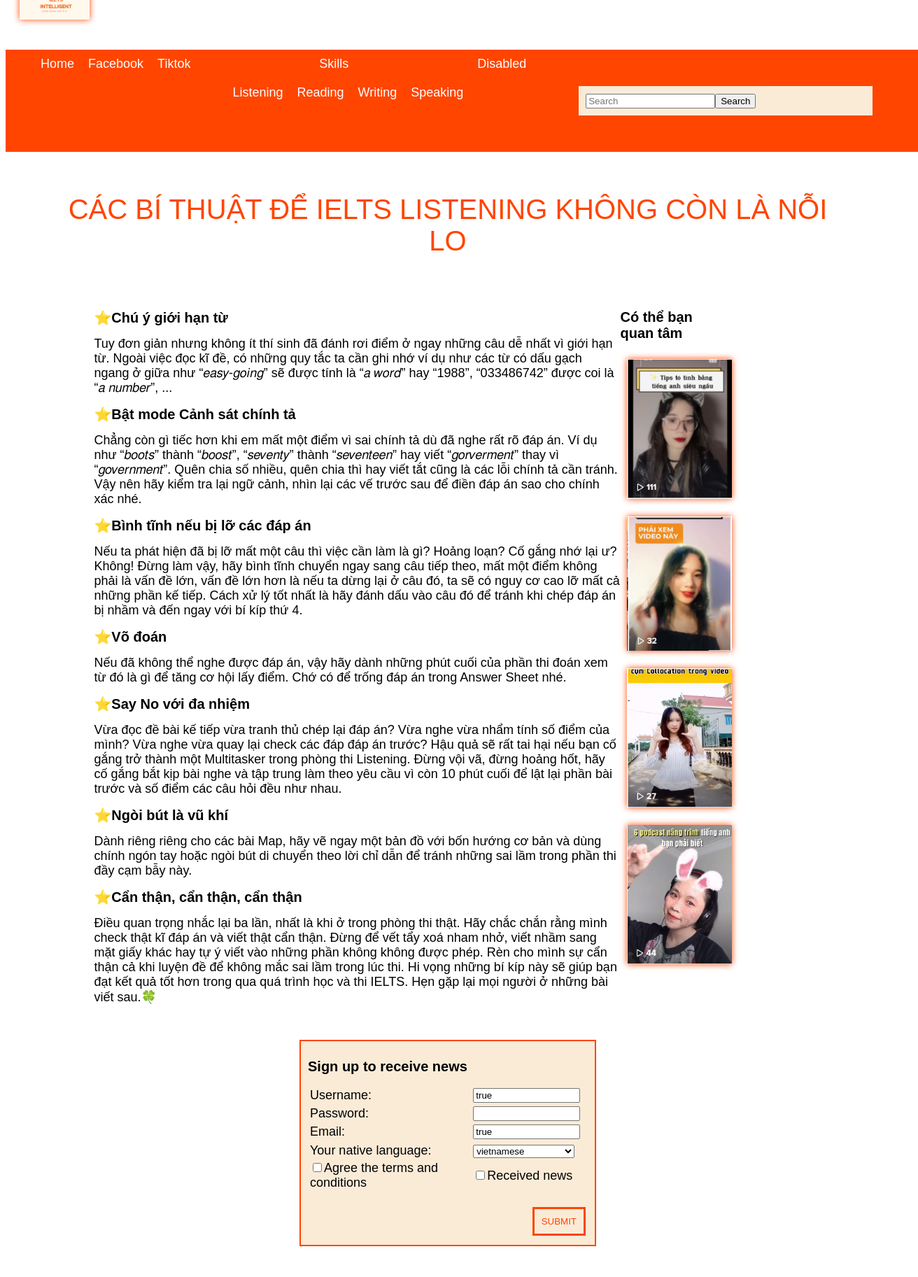
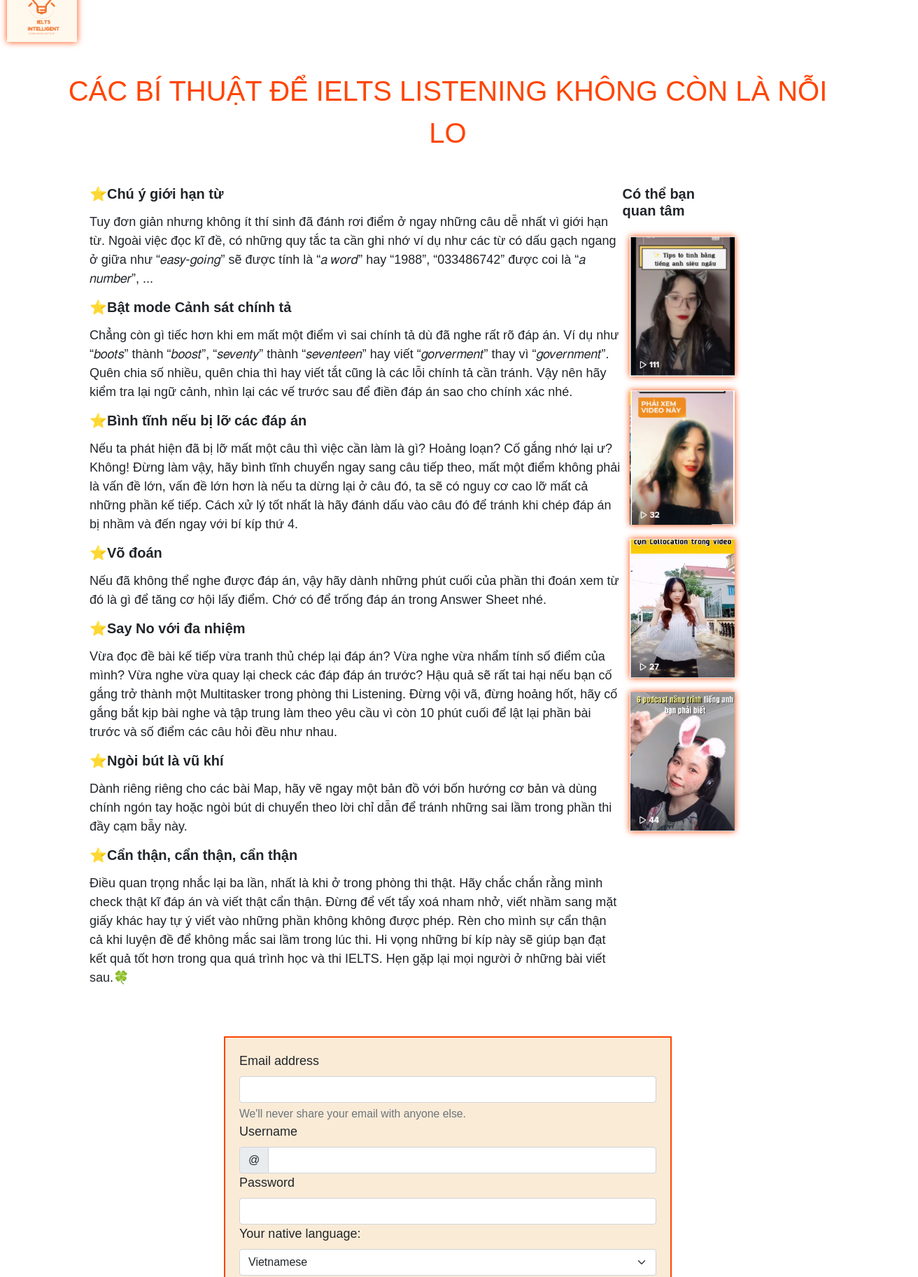
Before and after one commit to FangLee2003/IIN-Website-FangLee, a React (Create React App) app: page / in a window 1280 px wide. Shown: the part 100-1925 px from the top of the page at 70% size, 1312 px wide, since content can reach past the window. Built offline with nearby package versions, Linux system fonts and the light colour scheme.

Commit message:
Fixed all bugs except dropdown menu

```diff
--- a/public/index.html
+++ b/public/index.html
@@ -2,6 +2,7 @@
 <html lang="en">
   <head>
     <meta charset="utf-8" />
+    <link href="https://cdn.jsdelivr.net/npm/bootstrap@5.1.3/dist/css/bootstrap.min.css" rel="stylesheet" integrity="sha384-1BmE4kWBq78iYhFldvKuhfTAU6auU8tT94WrHftjDbrCEXSU1oBoqyl2QvZ6jIW3" crossorigin="anonymous">
     <link rel="icon" href="%PUBLIC_URL%/favicon.ico" />
     <meta name="viewport" content="width=device-width, initial-scale=1" />
     <meta name="theme-color" content="#000000" />
@@ -39,5 +40,6 @@
       To begin the development, run `npm start` or `yarn start`.
       To create a production bundle, use `npm run build` or `yarn build`.
     -->
+    <script src="https://cdn.jsdelivr.net/npm/bootstrap@5.1.3/dist/js/bootstrap.bundle.min.js" integrity="sha384-ka7Sk0Gln4gmtz2MlQnikT1wXgYsOg+OMhuP+IlRH9sENBO0LRn5q+8nbTov4+1p" crossorigin="anonymous"></script>
   </body>
 </html>
--- a/src/App.js
+++ b/src/App.js
@@ -1,4 +1,4 @@
-import "./App.scss";
+import "./css/App.css";
 import Regist from "./script.js"; //import *
 import logo from "./assets/logo.png";
 import tiktok1 from "./assets/tiktok1.png";
@@ -16,7 +16,8 @@ function App() {
           </a>
         </div>
       </header>
-      <ul className="nav nav-tabs">
+      <div class="container-fluid">
+      <ul className="nav fixed-top nav-tabs">
         <li className="nav-item">
           <a
             className="nav-link active"
@@ -40,22 +41,23 @@ function App() {
           </a>
         </li>
         <li className="nav-item dropdown">
-          <a className="nav-link dropdown-toggle" data-bs-toggle="dropdown" href="#" role="button" aria-expanded="false">Skills</a>
+          <a className="nav-link dropdown-toggle" data-bs-toggle="dropdown" href="http://localhost:3000/" role="button" aria-expanded="false">Skills</a>
           <ul className="dropdown-menu">
-            <li><a className="dropdown-item" href="#">Listening</a></li>
-            <li><a className="dropdown-item" href="#">Reading</a></li>
-            <li><a className="dropdown-item" href="#">Writing</a></li>
-            <li><a className="dropdown-item" href="#">Speaking</a></li>
+            <li><a className="dropdown-item" href="http://localhost:3000/">Listening</a></li>
+            <li><a className="dropdown-item" href="http://localhost:3000/">Reading</a></li>
+            <li><a className="dropdown-item" href="http://localhost:3000/">Writing</a></li>
+            <li><a className="dropdown-item" href="http://localhost:3000/">Speaking</a></li>
           </ul>
         </li>
         <li className="nav-item">
-          <a className="nav-link disabled">Disabled</a>
+          <a className="nav-link disabled" href="http://localhost:3000/">Disabled</a>
         </li>
-        <form className="d-flex">
-          <input className="form-control me-2" type="search" placeholder="Search" aria-label="Search" />
-          <button className="btn btn-outline-success" type="submit">Search</button>
+        <form class="d-flex">
+          <input class="form-control me-2" type="search" placeholder="Enter search" aria-label="Search" />
+          <button class="btn btn-outline-light" type="submit">Search</button>
         </form>
       </ul>
+      </div>
       <header className="header">
         CÁC BÍ THUẬT ĐỂ IELTS LISTENING KHÔNG CÒN LÀ NỖI LO
       </header>
@@ -132,163 +134,65 @@ function App() {
           </div>
         </aside>
       </div>
-      <form onSubmit={Regist}>
-        <h2>Sign up to receive news</h2>
-        <table>
-          <tbody>
-            <tr>
-              <td className="tdLabel">
-                <label htmlFor="register_name" className="label">
-                  Username:
-                </label>
-              </td>
-              <td>
-                <input
-                  type="text"
-                  name="name"
-                  defaultValue
-                  id="register_name"
-                  style={{ width: "90%" }}
-                  required
-                />
-              </td>
-            </tr>
-            <tr>
-              <td className="tdLabel">
-                <label htmlFor="register_password" className="label">
-                  Password:
-                </label>
-              </td>
-              <td>
-                <input
-                  type="password"
-                  name="password"
-                  id="register_password"
-                  style={{ width: "90%" }}
-                  required
-                />
-              </td>
-            </tr>
-            <tr>
-              <td className="tdLabel">
-                <label htmlFor="register_email" className="label">
-                  Email:
-                </label>
-              </td>
-              <td>
-                <input
-                  type="email"
-                  name="email"
-                  defaultValue
-                  id="register_email"
-                  style={{ width: "90%" }}
-                  required
-                />
-              </td>
-            </tr>
-            <tr></tr>
-            <tr>
-              <td className="tdLabel">
-                <label htmlFor="register_language" className="label">
-                  Your native language:
-                </label>
-              </td>
-              <td>
-                <select
-                  name="language"
-                  id="register_language"
-                  style={{ width: "90%" }}
-                  required
-                >
-                  <option value="vietnamese">vietnamese</option>
-                  <option value="english">english</option>
-                  <option value="japanese">japanese</option>
-                  <option value="chinese">chinese</option>
-                  <option value="other">other</option>
-                </select>
-              </td>
-            </tr>
-            <tr>
-              <td>
-                <input
-                  type="checkbox"
-                  name="rule"
-                  id="rule"
-                  defaultValue="rule"
-                  required
-                />
-                <label htmlFor="rule">Agree the terms and conditions</label>
-              </td>
-              <td>
-                <input
-                  type="checkbox"
-                  name="news"
-                  id="news"
-                  defaultValue="news"
-                />
-                <label htmlFor="news">Received news</label>
-              </td>
-            </tr>
-            <tr>
-              <td colSpan={2}>
-                <div align="right">
-                  <input type="submit" id="register" defaultValue="Register" />
-                </div>
-              </td>
-            </tr>
-          </tbody>
-        </table>
-      </form>
-
-      <form class="row g-3 needs-validation" novalidate>
-        <div class="col-md-4">
-          <label for="exampleInputEmail1" class="form-label">Email address</label>
-          <input type="email" class="form-control" id="exampleInputEmail1" aria-describedby="emailHelp" />
-          <div id="emailHelp" class="form-text">We'll never share your email with anyone else.</div>
-          <div class="valid-feedback">
+      <form className="row g-3 needs-validation" novalidate>
+        <div className="regist">
+          <div className="col-mb-3">
+            <label for="exampleInputEmail1" className="form-label">Email address</label>
+            <input type="email" className="form-control" id="exampleInputEmail1" aria-describedby="emailHelp" required />
+            <div id="emailHelp" className="form-text">We'll never share your email with anyone else.</div>
+            <div className="valid-feedback">
               Looks good!
             </div>
           </div>
-        <div class="col-md-4">
-          <label for="validationCustomUsername" class="form-label">Username</label>
-          <div class="input-group has-validation">
-            <span class="input-group-text" id="inputGroupPrepend">@</span>
-            <input type="text" class="form-control" id="validationCustomUsername" aria-describedby="inputGroupPrepend" required />
-            <div class="invalid-feedback">
+          <div className="col-mb-3">
+            <label for="validationCustomUsername" className="form-label">Username</label>
+            <div className="input-group has-validation">
+              <span className="input-group-text" id="inputGroupPrepend">@</span>
+              <input type="text" className="form-control" id="validationCustomUsername" aria-describedby="inputGroupPrepend" required />
+              <div className="invalid-feedback">
                 Please choose a username.
               </div>
             </div>
           </div>
-        <div class="mb-3">
-          <label for="exampleInputPassword1" class="form-label">Password</label>
-          <input type="password" class="form-control" id="exampleInputPassword1" />
-          <div class="valid-feedback">
+          <div className="col-mb-3">
+            <label for="exampleInputPassword1" className="form-label">Password</label>
+            <input type="password" className="form-control" id="exampleInputPassword1" required />
+            <div className="valid-feedback">
               Looks good!
             </div>
           </div>
-        <div class="col-md-3">
-          <label for="validationCustom04" class="form-label">Your native language:</label>
-          <select class="form-select" id="validationCustom04" required>
+          <div className="col-mb-3">
+            <label for="validationCustom04" className="form-label">Your native language:</label>
+            <select className="form-select" id="validationCustom04" required>
               <option value="1">Vietnamese</option>
               <option value="2">Chinese</option>
               <option value="3">English</option>
             </select>
           </div>
 
-        <div class="col-12">
-          <div class="form-check">
-            <input class="form-check-input" type="checkbox" value="" id="invalidCheck" required />
-            <label class="form-check-label" for="invalidCheck">
+          <div className="col-12">
+            <div className="form-check">
+              <input className="form-check-input" type="checkbox" value="" id="invalidCheck" required />
+              <label className="form-check-label" for="invalidCheck">
                 Agree to terms and conditions
               </label>
-            <div class="invalid-feedback">
+              <div className="invalid-feedback">
                 You must agree before submitting.
               </div>
             </div>
           </div>
-        <div class="col-12">
+          <div className="col-12">
+            <div className="form-check">
+              <input className="form-check-input" type="checkbox" value="" id="invalidCheck" />
+              <label className="form-check-label" for="invalidCheck">
+                Receive news
+              </label>
+            </div>
+          </div>
+          <div className="col-12">
             <div align="right">
-            <input type="submit" id="register" defaultValue="Register" />
+              <input type="submit" id="registerbutton" defaultValue="Register" onSubmit={Regist} />
+            </div>
           </div>
         </div>
       </form>
--- a/src/App.scss
+++ b/src/App.scss
@@ -1,7 +1,7 @@
-/* background: -webkit-linear-gradient(to right, #ff4500, #FFFFFF);   Chrome 10-25, Safari 5.1-6
+@charset "UTF-8";
+/* scss App.scss App.css: Convert scss to css
+background: -webkit-linear-gradient(to right, #ff4500, #FFFFFF);   Chrome 10-25, Safari 5.1-6
 background: linear-gradient(to right, #ff4500, #FFFFFF);  W3C, IE 10+/ Edge, Firefox 16+, Chrome 26+, Opera 12+, Safari 7+ */
-$maincolor : #ff4500;
-
 body {
   font-family: Arial;
   font-size: 18px;
@@ -11,42 +11,42 @@ body {
   flex-flow: row wrap;
   width: 90%;
   height: auto;
-  margin: 50px auto;
+  margin: 20px auto;
   padding: 10px;
   font-size: 40px;
   text-align: center;
-  color: $maincolor;
+  color: #ff4500;
 }
 .nav {
-  display: flex;
-  flex-direction: row;
-  justify-content: flex-start;
-  align-items: stretch;
-  background-color: $maincolor;
-  width: 100%;
-  height: auto;
+  background-color: #ff4500;
 }
+/*
 ul {
-  position: -webkit-sticky; /* áp dụng với Safari */
+  position: -webkit-sticky;
+  /* áp dụng với Safari *//*
   position: sticky;
   list-style-type: none;
-  overflow: hidden; /* Khi chiều cao của box không đủ chứa text, thì text bị tràn sẽ được dấu đi. */
-}
+  overflow: hidden;
+  /* Khi chiều cao của box không đủ chứa text, thì text bị tràn sẽ được dấu đi.
+}/*
 li {
   float: left;
 }
-li a {
-  display: block;
+*/
+.nav-link {
   color: white;
-  text-align: center;
-  padding: 10px 10px;
-  text-decoration: none;
 }
+.nav-tabs .nav-link.active, .nav-link:focus, .nav-link:hover{
+  color: #ff4500;
+  background-color: white;
+}
+/*
 li a:hover {
   background-color: white;
-  color: $maincolor;
+  color: #ff4500;
   font-weight: bold;
-}
+}*/
+
 .content {
   margin-left: 10%;
   width: 70%;
@@ -54,9 +54,11 @@ li a:hover {
   display: flex;
   flex-direction: row;
 }
+
 .section {
   height: auto;
 }
+
 .aside {
   border-color: brown;
   width: 15%;
@@ -64,8 +66,9 @@ li a:hover {
   display: flex;
   flex-flow: column wrap;
 }
+
 .footer {
-  background-color: $maincolor;
+  background-color: #ff4500;
   font-size: 16px;
   text-align: center;
   font-style: italic;
@@ -75,60 +78,71 @@ li a:hover {
   height: auto;
   vertical-align: bottom;
 }
+
 #gallery {
   display: grid;
   grid-template-columns: repeat(auto-fill, minmax(150px, 200px));
 }
+
 img {
   display: inline-block;
   align-items: left;
   max-width: 100%;
   height: auto;
   margin: 10px 10px;
-  filter: drop-shadow(0 0 5px $maincolor);
+  filter: drop-shadow(0 0 5px #ff4500);
   -webkit-transform: scale(1);
   transform: scale(1);
   -webkit-transition: 0.3s ease-in-out;
   transition: 0.3s ease-in-out;
 }
+
 img:hover {
   -webkit-transform: scale(1.3);
   transform: scale(1.3);
 }
+
 .logo {
-  margin: 10px;
+  margin-top: 50px;
   display: inline-block;
 }
+
 h2 {
   font-size: 20px;
   font-weight: bold;
   margin: 15px 0px;
 }
-form {
+
+.regist{
   background-color: antiquewhite;
   margin: 50px auto;
-  width: 400px;
+  padding: 20px;
+  width: 50%;
   height: auto;
-  padding: 10px;
-  border: 2px solid $maincolor;
+  border: 2px solid #ff4500;
 }
-#register {
-  margin-top: 20px;
+.row{
+  margin: 20px auto;
+}
+#registerbutton {
+  margin: 10px;
   width: auto;
   height: auto;
   padding: 10px;
   cursor: pointer;
   display: inline-block;
   text-transform: uppercase;
-  color: $maincolor;
+  color: #ff4500;
   background-color: transparent;
-  border: 3px solid $maincolor;
+  border: 3px solid #ff4500;
   transition: 0.3s;
 }
-#register:hover {
+
+#registerbutton:hover {
   animation: pulse 1s infinite;
   transition: 0.3s;
 }
+
 @keyframes pulse {
   0% {
     transform: scale(1);
@@ -147,39 +161,41 @@ form {
   font-weight: bold;
 }
 
-@media (max-width: 768px){
+@media (max-width: 768px) {
   body {
     font-size: 14px;
   }
+
   .header {
     font-size: 22px;
   }
+
   .nav {
     font-size: 14px;
   }
+
   li a {
     padding: 5px;
   }
+
   .content {
     flex-direction: column;
   }
+
   .aside {
     display: inline-block;
     flex-direction: row;
     justify-content: space-around;
   }
+
   #gallery {
     display: grid;
     grid-template-columns: repeat(2, minmax(110px, 150px));
   }
-  img {
-    width: 100px;
-    height: 150px;
-  }
+
   h2 {
     font-size: 16px;
   }
-  form {
-    width: 200px;
-  }
 }
+
+/*# sourceMappingURL=App.css.map */
--- a/src/css/App.css
+++ b/src/css/App.css
@@ -1,53 +1,46 @@
 @charset "UTF-8";
-/* background: -webkit-linear-gradient(to right, #ff4500, #FFFFFF);   Chrome 10-25, Safari 5.1-6
+/* scss App.scss App.css: Convert scss to css
+background: -webkit-linear-gradient(to right, #ff4500, #FFFFFF);   Chrome 10-25, Safari 5.1-6
 background: linear-gradient(to right, #ff4500, #FFFFFF);  W3C, IE 10+/ Edge, Firefox 16+, Chrome 26+, Opera 12+, Safari 7+ */
 body {
   font-family: Arial;
   font-size: 18px;
 }
-
 .header {
   display: flex;
   flex-flow: row wrap;
   width: 90%;
   height: auto;
-  margin: 50px auto;
+  margin: 20px auto;
   padding: 10px;
   font-size: 40px;
   text-align: center;
   color: #ff4500;
 }
+.nav {
+  background-color: #ff4500;
+}
 /*
-.nav {
-  display: flex;
-  flex-direction: row;
-  justify-content: flex-start;
-  align-items: stretch;
-  background-color: #ff4500;
-  width: 100%;
-  height: auto;
-}
-*//*
 ul {
-  position: -webkit-sticky;*/
+  position: -webkit-sticky;
   /* áp dụng với Safari *//*
   position: sticky;
   list-style-type: none;
   overflow: hidden;
   /* Khi chiều cao của box không đủ chứa text, thì text bị tràn sẽ được dấu đi.
-}*//*
+}/*
 li {
   float: left;
 }
-
-li a {
-  display: block;
+*/
+.nav-link {
   color: white;
-  text-align: center;
-  padding: 10px 10px;
-  text-decoration: none;
 }
-
+.nav-tabs .nav-link.active, .nav-link:focus, .nav-link:hover{
+  color: #ff4500;
+  background-color: white;
+}
+/*
 li a:hover {
   background-color: white;
   color: #ff4500;
@@ -110,7 +103,7 @@ img:hover {
 }
 
 .logo {
-  margin: 10px;
+  margin-top: 50px;
   display: inline-block;
 }
 
@@ -120,17 +113,19 @@ h2 {
   margin: 15px 0px;
 }
 
-form {
+.regist{
   background-color: antiquewhite;
   margin: 50px auto;
-  width: 400px;
+  padding: 20px;
+  width: 50%;
   height: auto;
-  padding: 10px;
   border: 2px solid #ff4500;
 }
-
-#register {
-  margin-top: 20px;
+.row{
+  margin: 20px auto;
+}
+#registerbutton {
+  margin: 10px;
   width: auto;
   height: auto;
   padding: 10px;
@@ -143,7 +138,7 @@ form {
   transition: 0.3s;
 }
 
-#register:hover {
+#registerbutton:hover {
   animation: pulse 1s infinite;
   transition: 0.3s;
 }
@@ -198,17 +193,8 @@ form {
     grid-template-columns: repeat(2, minmax(110px, 150px));
   }
 
-  img {
-    width: 100px;
-    height: 150px;
-  }
-
   h2 {
     font-size: 16px;
-  }
-
-  form {
-    width: 200px;
   }
 }
 
```
Lines whose indentation alone changed are shown as unchanged.
